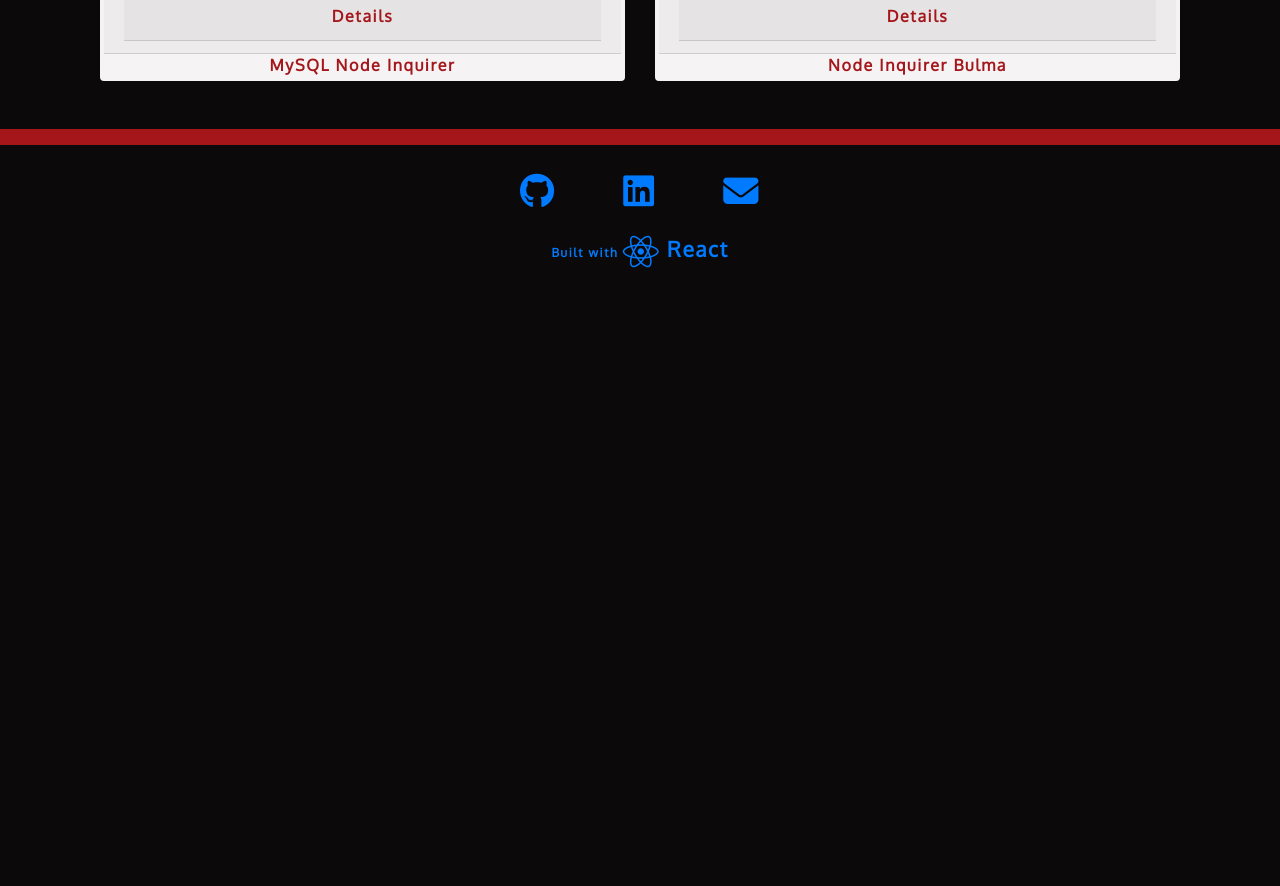
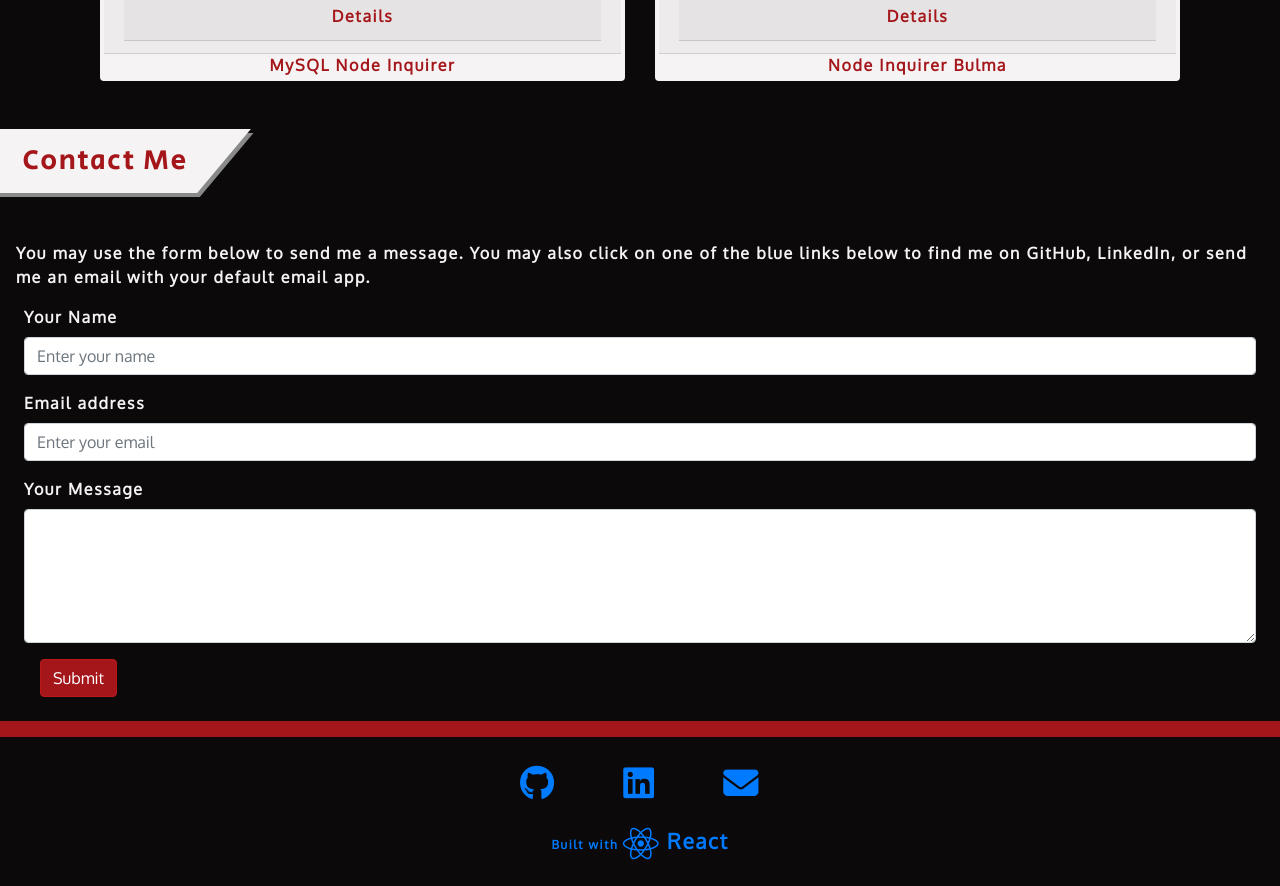
Before and after one commit to Craig5117/craigbennett-reaction, a React (Create React App) app: page / in a window 1280 px wide. Shown: the part 3240-4126 px from the top of the page. Before the commit the page ends 3534 px from the top, so only its background shows below. Built offline with nearby package versions, Linux system fonts and the light colour scheme.

Commit message:
form set up with Bootstrap validation, still needs a little troubleshooting

```diff
--- a/src/App.js
+++ b/src/App.js
@@ -3,6 +3,7 @@ import Header from './components/Header/Header';
 import About from './components/About/About';
 import Footer from './components/Footer/Footer';
 import Portfolio from './components/Portfolio/Portfolio';
+import Contact from './components/Contact/Contact'
 
 function App() {
   return (
@@ -11,6 +12,7 @@ function App() {
       <main>
         <About />
         <Portfolio></Portfolio>
+        <Contact />
       </main>
       <Footer />
     </div>
--- /dev/null
+++ b/src/components/Contact/Contact.js
@@ -0,0 +1,95 @@
+import React, { useState } from 'react';
+import { Form, Button } from 'react-bootstrap';
+import { validateEmail } from '../../utils/helpers'
+
+function ContactForm() {
+    const [validated, setValidated] = useState(false);
+
+  const handleSubmit = (e) => {
+    const form = e.currentTarget;
+    e.preventDefault();
+    if (form.checkValidity() === false) {
+
+      e.stopPropagation();
+    } else {
+
+        console.log(formState)
+    }
+    setValidated(true);
+  };
+
+    const [formState, setFormState] = useState({
+        name: '',
+        email: '',
+        message: '',
+      });
+      const { name, email, message } = formState;
+
+      function handleChange(e) {
+        // if (e.target.name === 'email') {
+        //   const isValid = validateEmail(e.target.value);
+        //   console.log(isValid);
+        //   if (!isValid) {
+        //     setValidated(false);
+        //   }
+        // //     setErrorMessage('');
+        // //   }
+        // }
+        //   if (!e.target.value.length) {
+        //     setErrorMessage(`${e.target.name} is required.`);
+        //   } else {
+        //     setErrorMessage('');
+        //   }
+        // }
+
+        // if (!errorMessage) {
+          setFormState({ ...formState, [e.target.name]: e.target.value });
+        // }
+        // console.log('errorMessage', errorMessage);
+      }
+
+    //   function handleSubmit(e) {
+    //     e.preventDefault();
+    //     console.log(formState);
+    //   }
+  return (
+    <section>
+      <div className="d-flex">
+        <div className="skew section-heading">
+          <h3 className="anti-skew">Contact Me</h3>
+        </div>
+      </div>
+      <p className="mx-3">You may use the form below to send me a message. You may also click on
+          one of the blue links below to find me on GitHub, LinkedIn, or send me
+          an email with your default email app.</p>
+      <Form className="contact-form mx-4 mb-4" noValidate validated={validated} onSubmit={handleSubmit}>
+        <Form.Group controlId="formName">
+          <Form.Label>Your Name</Form.Label>
+          <Form.Control type="text" placeholder="Enter your name" name="name" onBlur={handleChange} defaultValue={name} required/>
+          <Form.Control.Feedback type="invalid">
+            Please provide your name.
+          </Form.Control.Feedback>
+        </Form.Group>
+        <Form.Group controlId="formBasicEmail">
+          <Form.Label>Email address</Form.Label>
+          <Form.Control type="email" placeholder="Enter your email" name="email" onBlur={handleChange} defaultValue={email} required/>
+          <Form.Control.Feedback type="invalid">
+            Please provide a valid email address.
+          </Form.Control.Feedback>
+        </Form.Group>
+        <Form.Group controlId="messageTextarea">
+          <Form.Label>Your Message</Form.Label>
+          <Form.Control as="textarea" rows={5} name="message" onBlur={handleChange} defaultValue={message} required/>
+          <Form.Control.Feedback type="invalid">
+            Please enter the text of your message.
+          </Form.Control.Feedback>
+        </Form.Group>
+        <Button type="submit" className="submit-button ml-3">
+          Submit
+        </Button>
+      </Form>
+    </section>
+  );
+}
+
+export default ContactForm;
--- a/src/index.css
+++ b/src/index.css
@@ -16,6 +16,8 @@ theme text 1(cultured): #F5F3F4
   --bg-theme: #0B090A;
   --accent-theme: #A4161A;
   --text-theme: #F5F3F4;
+  --accent-dark: #660708;
+  --accent-light: #EA5D5F;
 }
 
 .bg-theme-1 {
@@ -73,12 +75,12 @@ body {
 h1 {
   font-size: 1.5em;
   font-weight: 600;
-  text-shadow: -3px 2px #660708;
+  text-shadow: -3px 2px var(--accent-dark);
 }
 h2 {
   font-size: 1em;
   width: 160px;
-  text-shadow: -3px 2px #660708;
+  text-shadow: -3px 2px var(--accent-dark);
 }
 
 h3 {
@@ -108,7 +110,7 @@ h3 {
 
 .navbar-light .navbar-nav .nav-link.active {
   color: #BA181B;
-  text-shadow: 0 0 15px #EA5D5F;
+  text-shadow: 0 0 15px var(--accent-light);
   outline: none;
 }
 
@@ -195,7 +197,7 @@ header {
 
 
 .site-link:hover {
-  background-color: #660708;
+  background-color: var(--accent-dark);
 }
 
 .icon-link {
@@ -204,7 +206,7 @@ header {
 }
 
 .icon-link:hover {
-  color: #660708;
+  color: var(--accent-dark);
 }
 
 .details {
@@ -212,6 +214,18 @@ header {
 }
 
 /* Contact styles */
+
+.submit-button {
+  background-color: var(--accent-theme);
+  outline: #BA181B;
+  border-color: #BA181B;
+}
+
+.submit-button:hover {
+  background-color: var(--accent-dark);
+  outline: #BA181B;
+  border-color: #BA181B;
+}
 
 /* Resume styles */
 
--- /dev/null
+++ b/src/utils/helpers.js
@@ -0,0 +1,3 @@
+export function validateEmail(email) {
+    return /^\w+([.-]?\w+)*@\w+([.-]?\w+)*(\.\w{2,3})+$/.test(email)
+}
```
